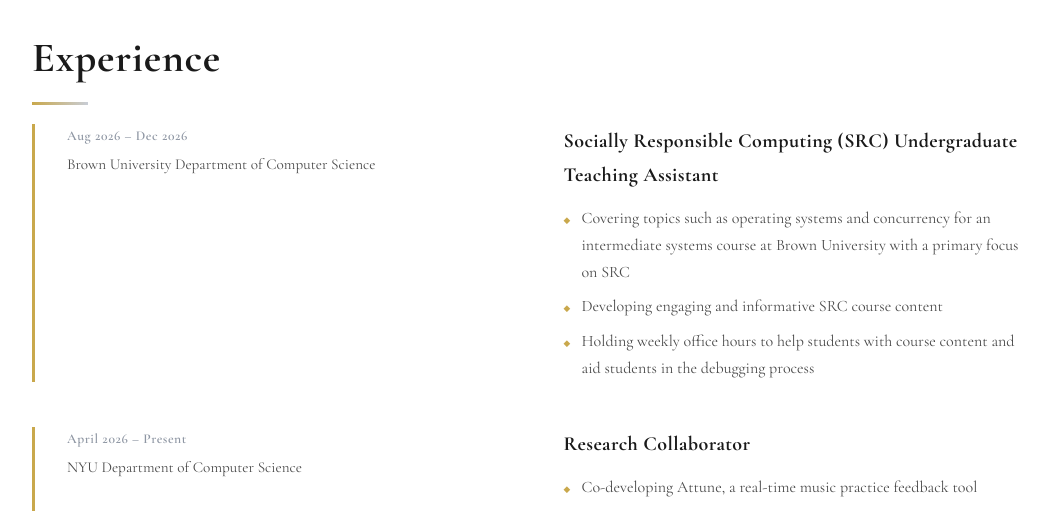
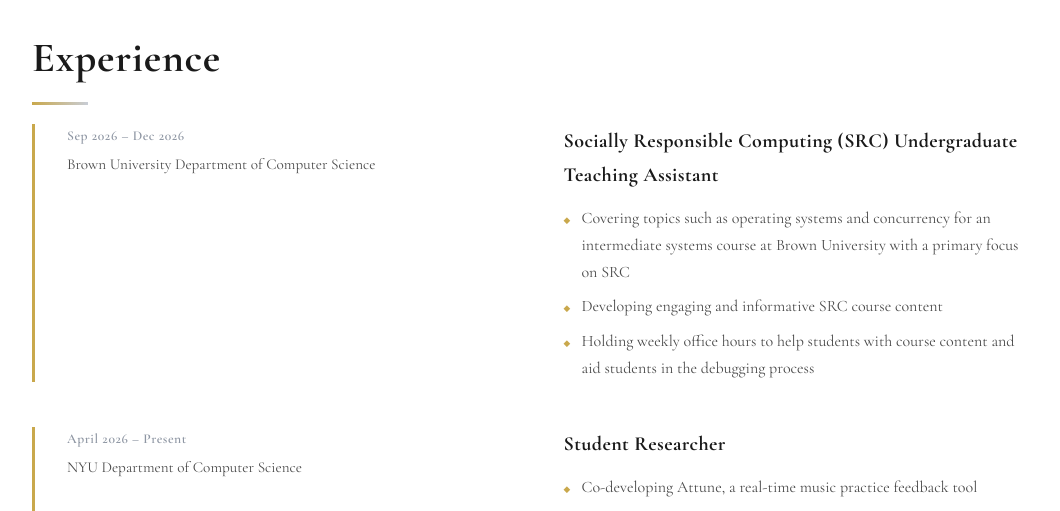
Before and after one commit to Gbeckler8/Personal-website, a React (Create React App) app: page / in a window 1280 px wide. Shown: the part 1380-1891 px from the top of the page, without its empty margins (106-1166 px from the left). Built offline with nearby package versions, Linux system fonts and the light colour scheme.

Commit message:
update experience

```diff
--- a/src/components/Experience.tsx
+++ b/src/components/Experience.tsx
@@ -5,7 +5,7 @@
   {
     title: 'Socially Responsible Computing (SRC) Undergraduate Teaching Assistant',
     org: 'Brown University Department of Computer Science',
-    period: 'Aug 2026 – Dec 2026',
+    period: 'Sep 2026 – Dec 2026',
     bullets: [
       'Covering topics such as operating systems and concurrency for an intermediate systems course at Brown University with a primary focus on SRC',
       'Developing engaging and informative SRC course content',
@@ -13,7 +13,7 @@
     ],
   },
   {
-    title: 'Research Collaborator',
+    title: 'Student Researcher',
     org: 'NYU Department of Computer Science',
     period: 'April 2026 – Present',
     bullets: [
```
